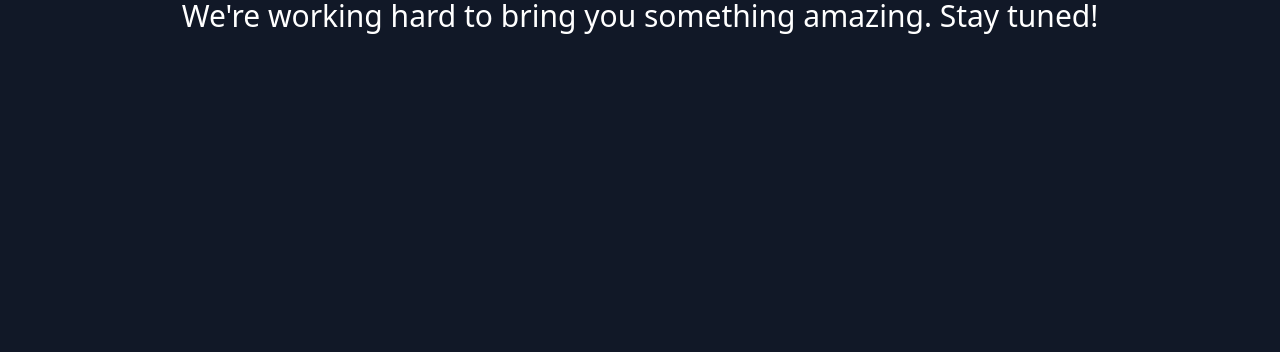
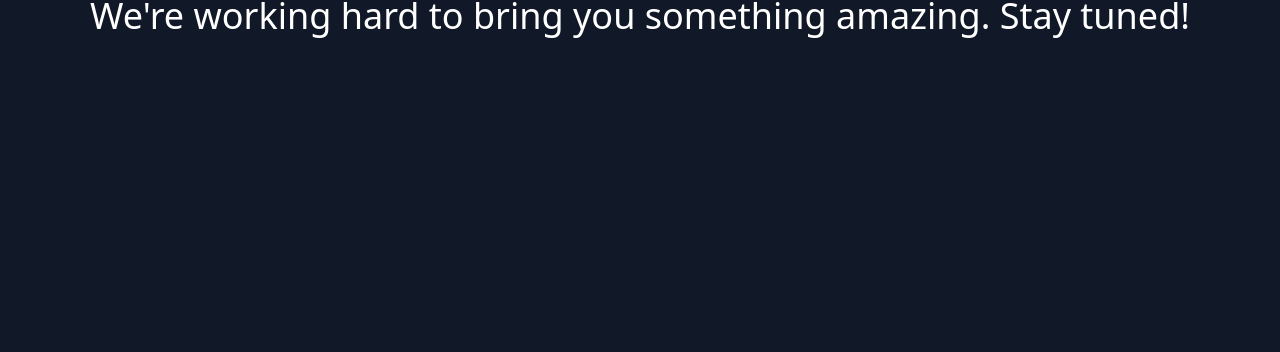
Before and after one commit to GPadaka19/gpadaka19.github.io, a website: page index.html in a window 1280 px wide. Shown: the part 448-800 px from the top of the page. Drawn offline with Linux system fonts and the light colour scheme.

Commit message:
Initial commit

```diff
--- a/index.html
+++ b/index.html
@@ -12,7 +12,7 @@
         <h1 class="text-9xl text-white font-bold mb-8 animate-pulse">
             Coming Soon
         </h1>
-        <p class="text-white text-3xl mb-8">
+        <p class="text-white text-4xl mb-8">
             We're working hard to bring you something amazing. Stay tuned!
         </p>
     </div>
```
